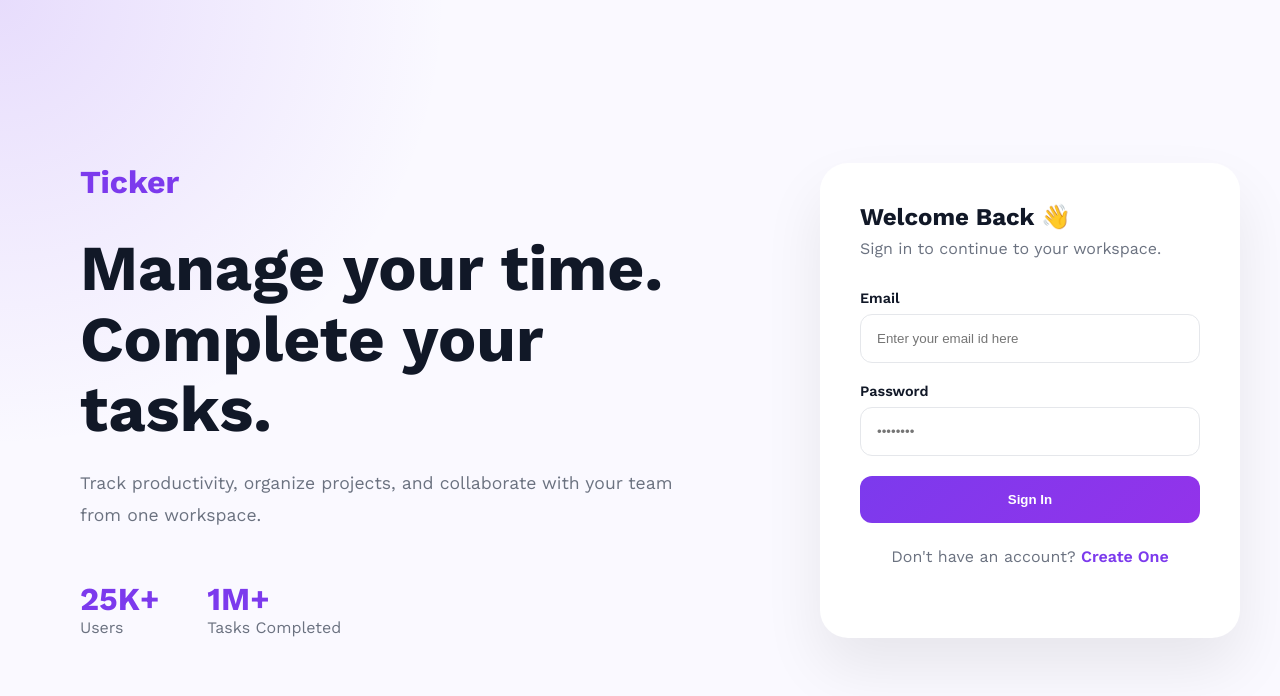
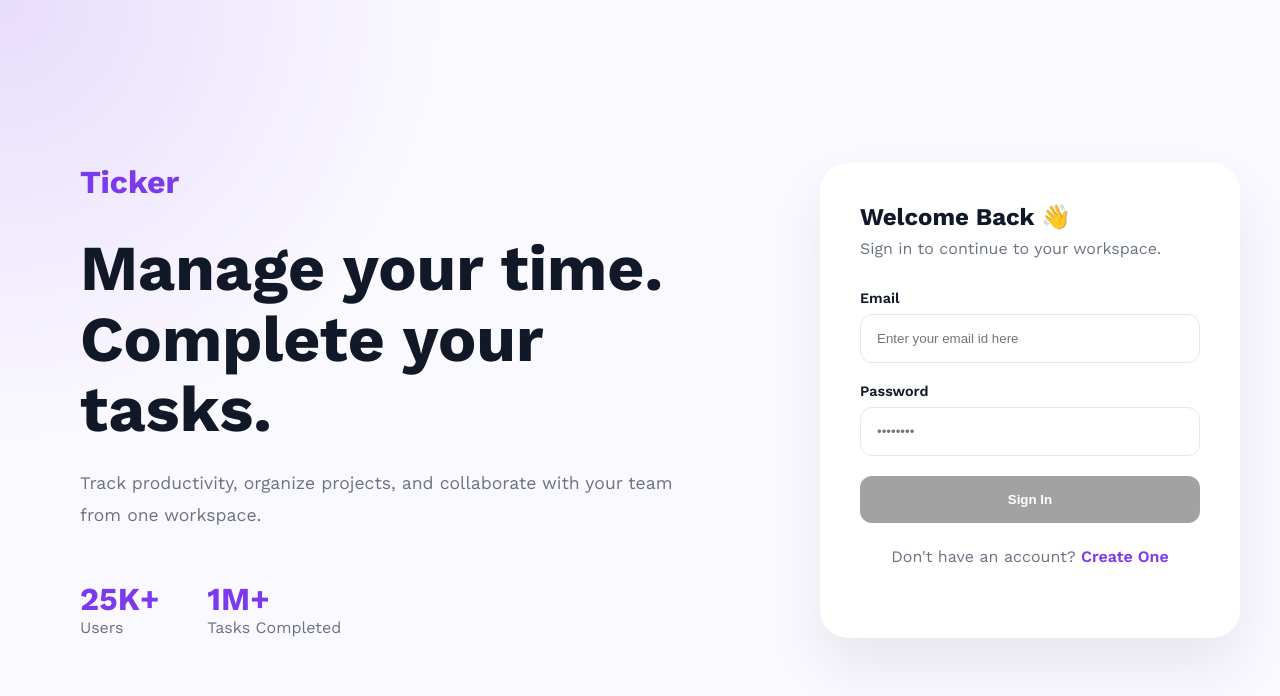
Before and after one commit to HemantSharma13/Ticker, a React (Vite) app in the folder client/: page /login in a window 1280 px wide. Shown: the top 696 px of the page. Built offline with nearby package versions, Linux system fonts and the light colour scheme; a web font is replaced by a local one.

Commit message:
Adds Disabling Button Feature

```diff
--- a/client/src/pages/LoginPage.module.css
+++ b/client/src/pages/LoginPage.module.css
@@ -155,8 +155,23 @@
 
 .loginBtn:hover {
   transform: translateY(-2px);
+  box-shadow: 0 15px 30px rgba(124, 58, 237, 0.3);
+}
 
-  box-shadow: 0 15px 30px rgba(124, 58, 237, 0.3);
+.loginBtn:active {
+  transform: translateY(0);
+}
+
+.loginBtn:disabled {
+  background-color: #a2a2a2;
+  background-image: none;
+  cursor: not-allowed;
+}
+
+.loginBtn:disabled:hover,
+.loginBtn:disabled:active {
+  transform: none;
+  box-shadow: none;
 }
 
 .signup {
```
